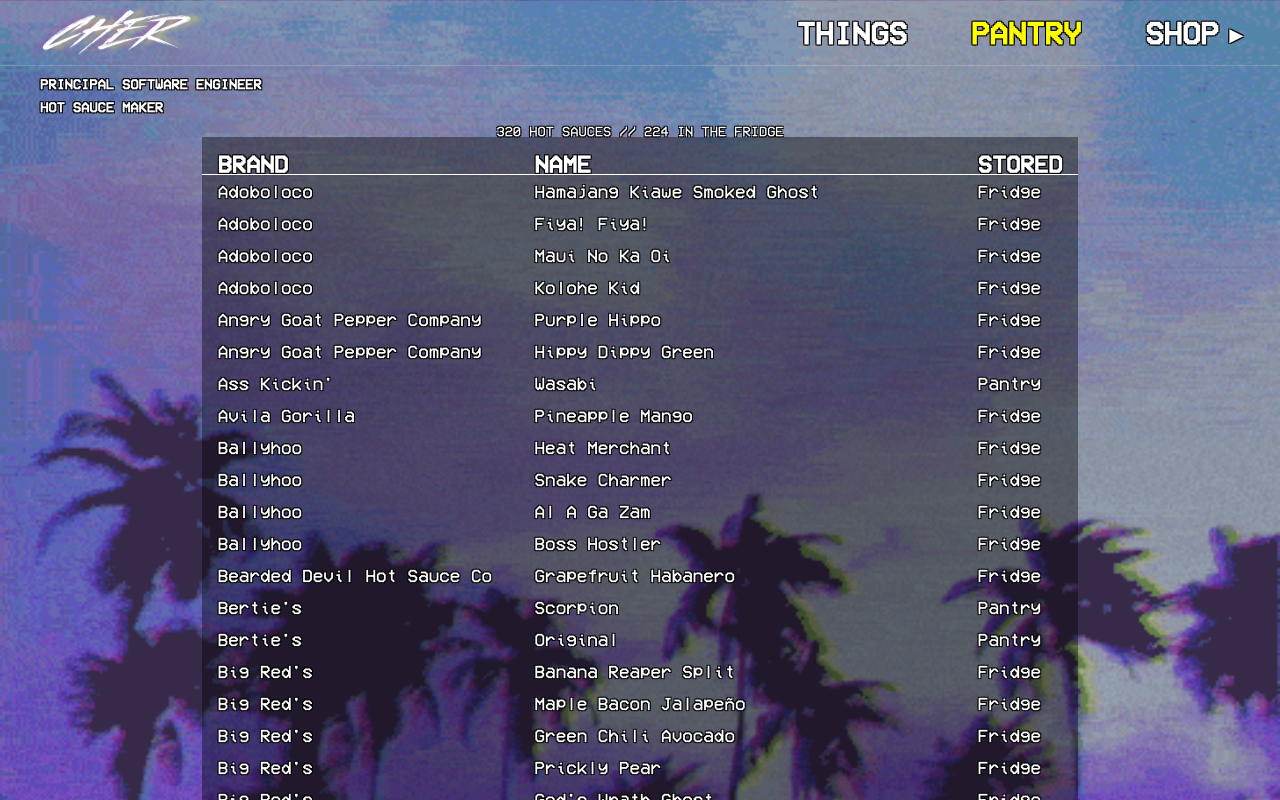
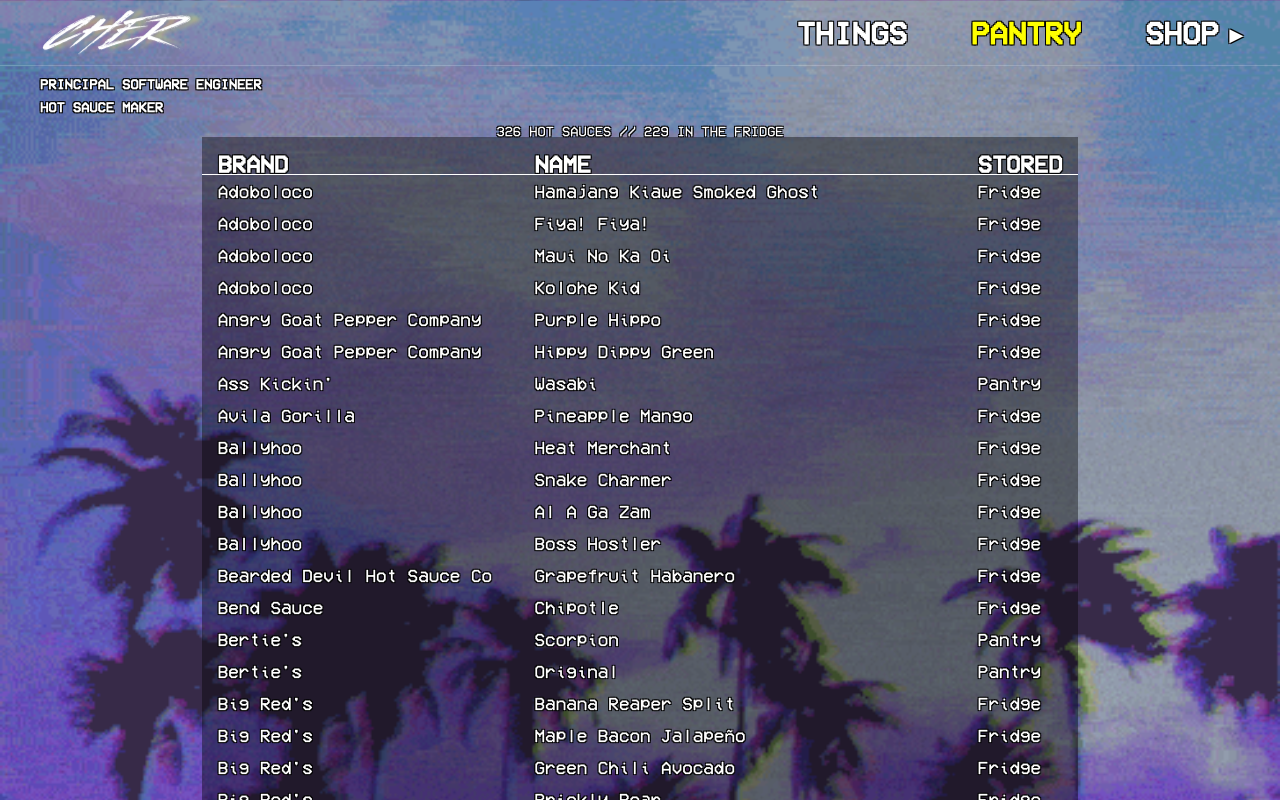
Before and after one commit to cherscarlett/cher, a Next.js app: page /pantry in a window 1280 px wide. Shown: the top 800 px of the page. Built offline with nearby package versions, Linux system fonts and the light colour scheme.

Commit message:
update pangry

```diff
--- a/pages/pantry.js
+++ b/pages/pantry.js
@@ -106,6 +106,14 @@
       "img": null
     },
     {
+      "brand": "Bend Sauce",
+      "name": "Chipotle",
+      "shu": null,
+      "location": "Fridge",
+      "url": null,
+      "img": null
+    },
+    {
       "brand": "Bertie's",
       "name": "Scorpion",
       "shu": null,
@@ -995,6 +1003,14 @@
     },
     {
       "brand": "Heatonist",
+      "name": "Classic Pepper X",
+      "shu": null,
+      "location": null,
+      "url": null,
+      "img": null
+    },
+    {
+      "brand": "Heatonist",
       "name": "Classic Garlic Fresno",
       "shu": null,
       "location": null,
@@ -1204,6 +1220,38 @@
     {
       "brand": "Lechosa's",
       "name": "Peach Habanero",
+      "shu": null,
+      "location": "Fridge",
+      "url": null,
+      "img": null
+    },
+    {
+      "brand": "Lucky Dog",
+      "name": "Green Label",
+      "shu": null,
+      "location": "Fridge",
+      "url": null,
+      "img": null
+    },
+    {
+      "brand": "Lucky Dog",
+      "name": "Red Label",
+      "shu": null,
+      "location": "Fridge",
+      "url": null,
+      "img": null
+    },
+    {
+      "brand": "Lucky Dog",
+      "name": "El Perro Afortunado",
+      "shu": null,
+      "location": "Fridge",
+      "url": null,
+      "img": null
+    },
+    {
+      "brand": "Lucky Dog",
+      "name": "Black Label",
       "shu": null,
       "location": "Fridge",
       "url": null,
```
